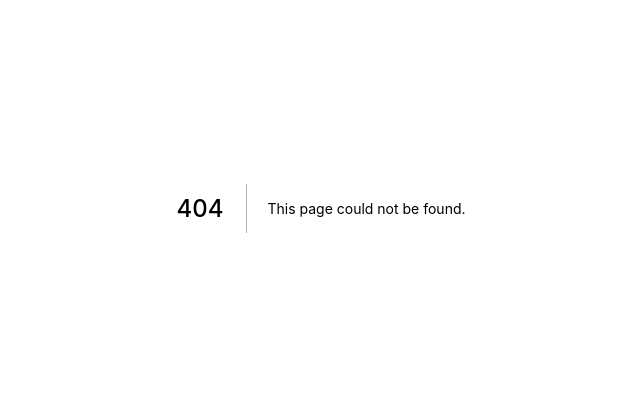
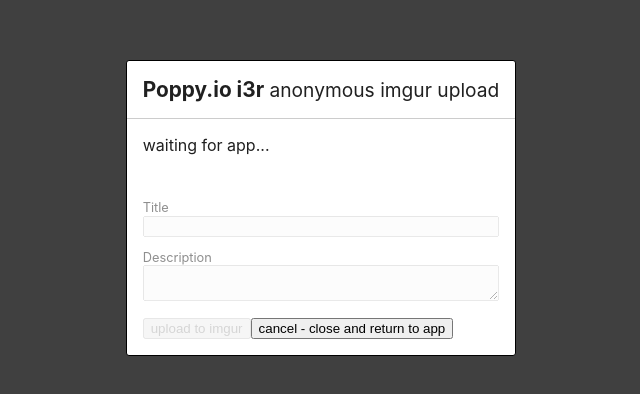
Before and after one commit to paulgaspardo/poppyio-i3r, a Next.js app: page /uploader in a window 1280 px wide. Before the commit this address had no page. Shown: the part 192-586 px from the top of the page, without its empty margins (319-959 px from the left). Built offline with nearby package versions, Linux system fonts and the light colour scheme.

Commit message:
Begin Uploader Implementation
 * Add host-meta.json
 * Copy over old HTML and CSS

```diff
--- a/next.config.js
+++ b/next.config.js
@@ -1,6 +1,15 @@
 /** @type {import('next').NextConfig} */
 const nextConfig = {
   reactStrictMode: true,
+  headers: async () => [
+    {
+      source: "/.well-known/host-meta.json",
+      headers: [
+        { key: "Access-Control-Allow-Origin", value: "*" },
+        { key: "Access-Control-Allow-Methods", value: "*" },
+      ]
+    }
+  ]
 }
 
 module.exports = nextConfig
--- a/pages/_app.tsx
+++ b/pages/_app.tsx
@@ -1,4 +1,6 @@
 import '../styles/globals.css'
+import '../styles/uploader.css'
+
 import type { AppProps } from 'next/app'
 
 function MyApp({ Component, pageProps }: AppProps) {
--- /dev/null
+++ b/pages/uploader.tsx
@@ -0,0 +1,30 @@
+import Head from "next/head";
+
+export default function Uploader() {
+   return <>
+      <Head>
+         <title>Poppy.io i3r</title>
+      </Head>
+      <div id="body">
+         <h1><strong>Poppy.io i3r</strong> anonymous imgur upload</h1>
+         <div id="uploader">
+            <div id="message">waiting for app...</div>
+            <div id="image" className="hidden"></div>
+            <form id="mform">
+               <fieldset className="disabled">
+                  <label htmlFor="title">Title</label>
+                  <input disabled={true} type="text" id="title"/>
+               </fieldset>
+               <fieldset className="disabled">
+                  <label htmlFor="description">Description</label>
+                  <textarea disabled={true} id="description"/>
+               </fieldset>
+               <div id="buttons">
+                  <button className="disabled" disabled={true} type="submit">upload to imgur</button>
+                  <button type="button" className="close">cancel - close and return to app</button>
+               </div>
+            </form>
+         </div>
+      </div>
+   </>
+}
--- a/styles/globals.css
+++ b/styles/globals.css
@@ -1,10 +1,13 @@
 html,
 body {
+  height: 100%;
+  margin: 0;
   padding: 0;
-  margin: 0;
   font-family: -apple-system, BlinkMacSystemFont, Segoe UI, Roboto, Oxygen,
     Ubuntu, Cantarell, Fira Sans, Droid Sans, Helvetica Neue, sans-serif;
-}
+    background-color: #404040;
+
+  }
 
 a {
   color: inherit;
--- /dev/null
+++ b/styles/uploader.css
@@ -0,0 +1,56 @@
+/* body, html {
+   height: 100%;
+   margin: 0;
+   font-family: -apple-system,BlinkMacSystemFont,'Segoe UI',sans-serif;
+   background-color: #404040;
+} */
+#__next {
+   display: flex;
+   flex-direction: column;
+   margin: auto;
+   height: 100%;
+   max-width: 400px;
+}
+#body {
+   margin: auto;
+   border: 1px solid black;
+   border-radius: 3px;
+   background-color: white;
+   color: #202020;
+}
+h1 {
+   font-size: 1.2rem;
+   font-weight: normal;
+   margin: 0;
+   border-bottom: 1px solid #cccccc;
+   padding: 1rem;
+}
+h1 strong {
+   font-size: 1.3rem;
+}
+fieldset {
+   border: 0;
+   display: block;
+   margin: 0;
+   padding: 0;
+}
+label, #buttons {
+   display: block;
+   font-size: 0.8rem;
+   margin-top: 0.8rem;
+}
+input, textarea {
+   width: 100%;
+}
+.disabled {
+   opacity: 0.5;
+}
+#image {
+   text-align: center;
+}
+#mform, #afterUpload, #message, #image {
+   padding: 1rem;
+}
+.hidden {
+   display: none;
+}
```
Also changed, not shown: public/.well-known/host-meta.json (added).
